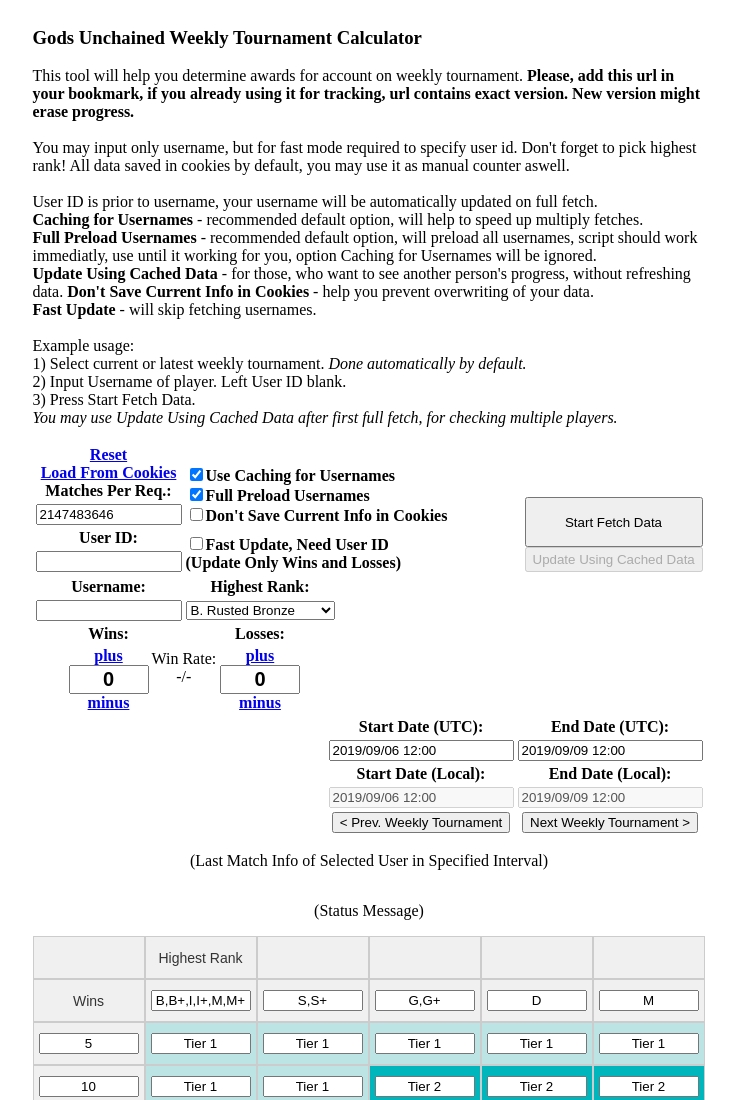
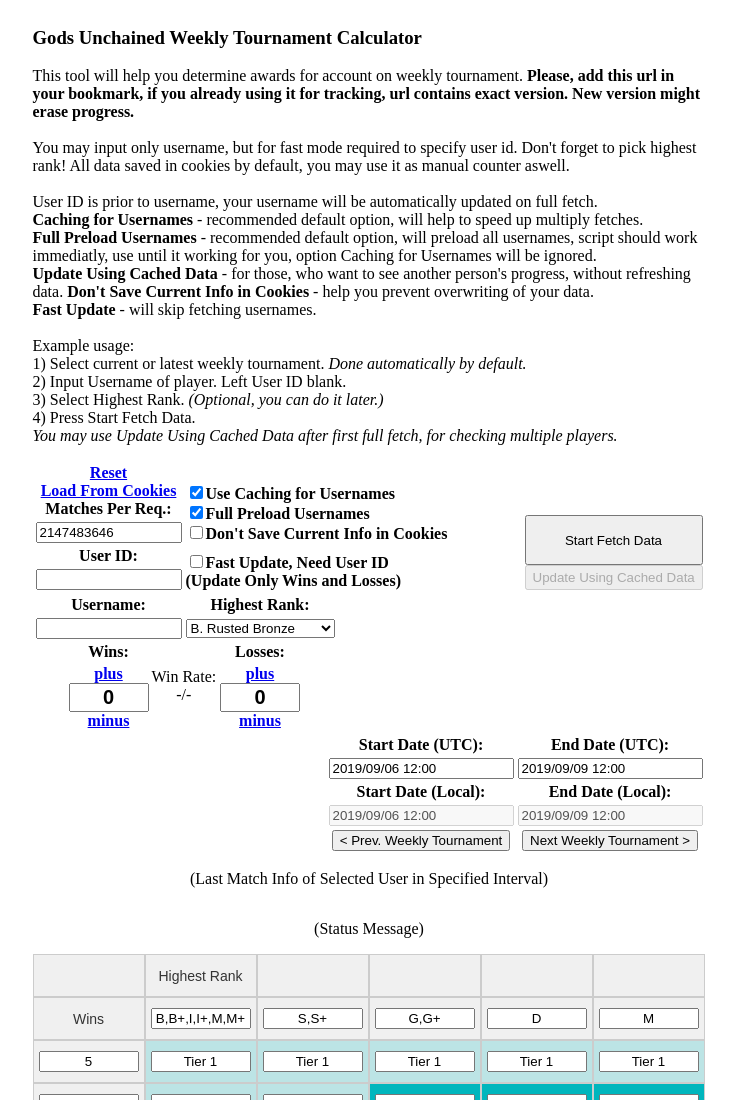
Before and after one commit to xonrsoftware/GodsUnchainedTools, a plain HTML site: page WeeklyTournamentTracker/version1/index.html in a window 1280 px wide. Shown: the top 1100 px of the page, without its empty margins (271-1005 px from the left). Drawn offline with Linux system fonts and the light colour scheme.

Commit message:
Instruction update.

```diff
--- a/WeeklyTournamentTracker/version1/index.html
+++ b/WeeklyTournamentTracker/version1/index.html
@@ -1481,7 +1481,8 @@
                 Example usage:<br>
                 1) Select current or latest weekly tournament. <i>Done automatically by default.</i><br>
                 2) Input Username of player. Left User ID blank.<br>
-                3) Press Start Fetch Data.<br>
+                3) Select Highest Rank. <i>(Optional, you can do it later.)</i><br>
+                4) Press Start Fetch Data.<br>
                 <i>You may use Update Using Cached Data after first full fetch, for checking multiple players.</i>
             </p>
         </div>
```
